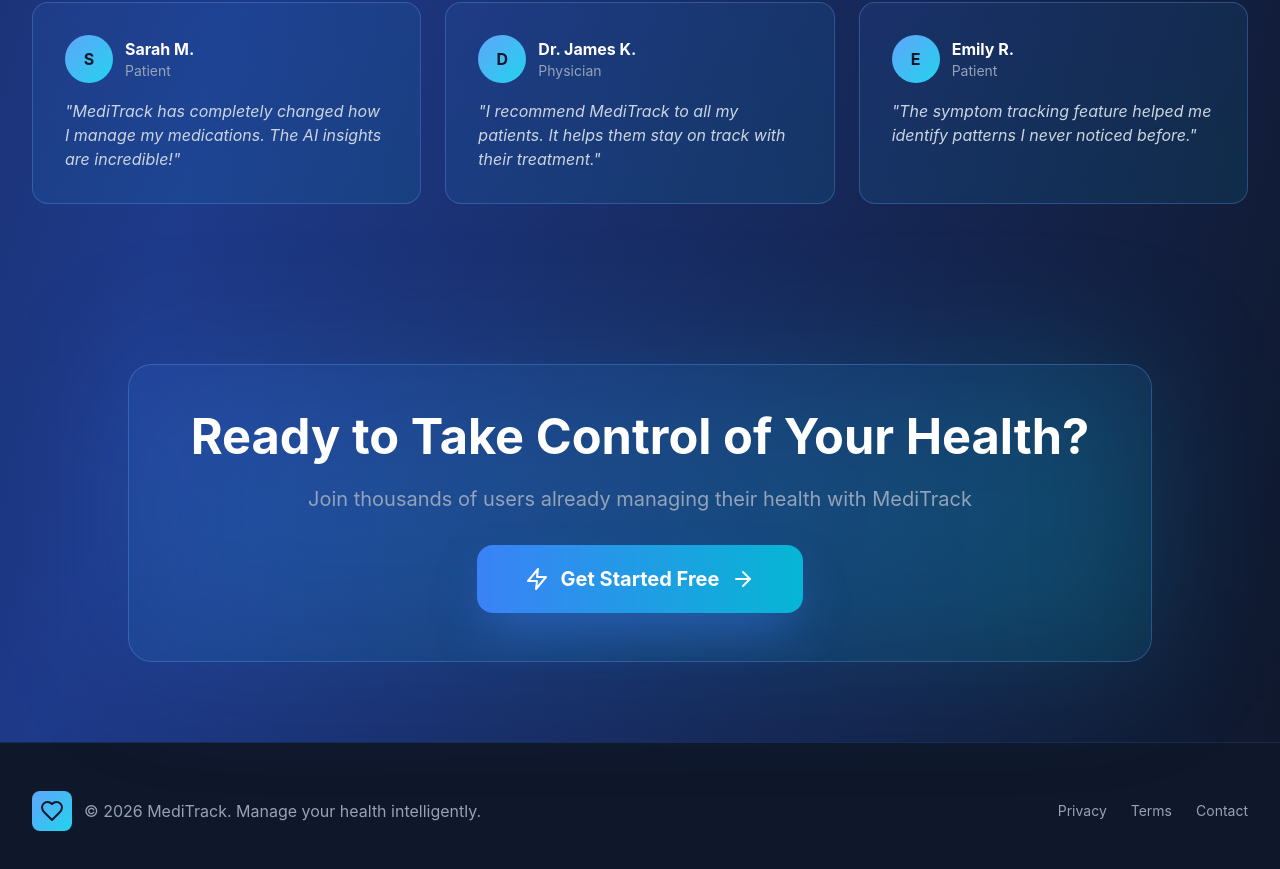
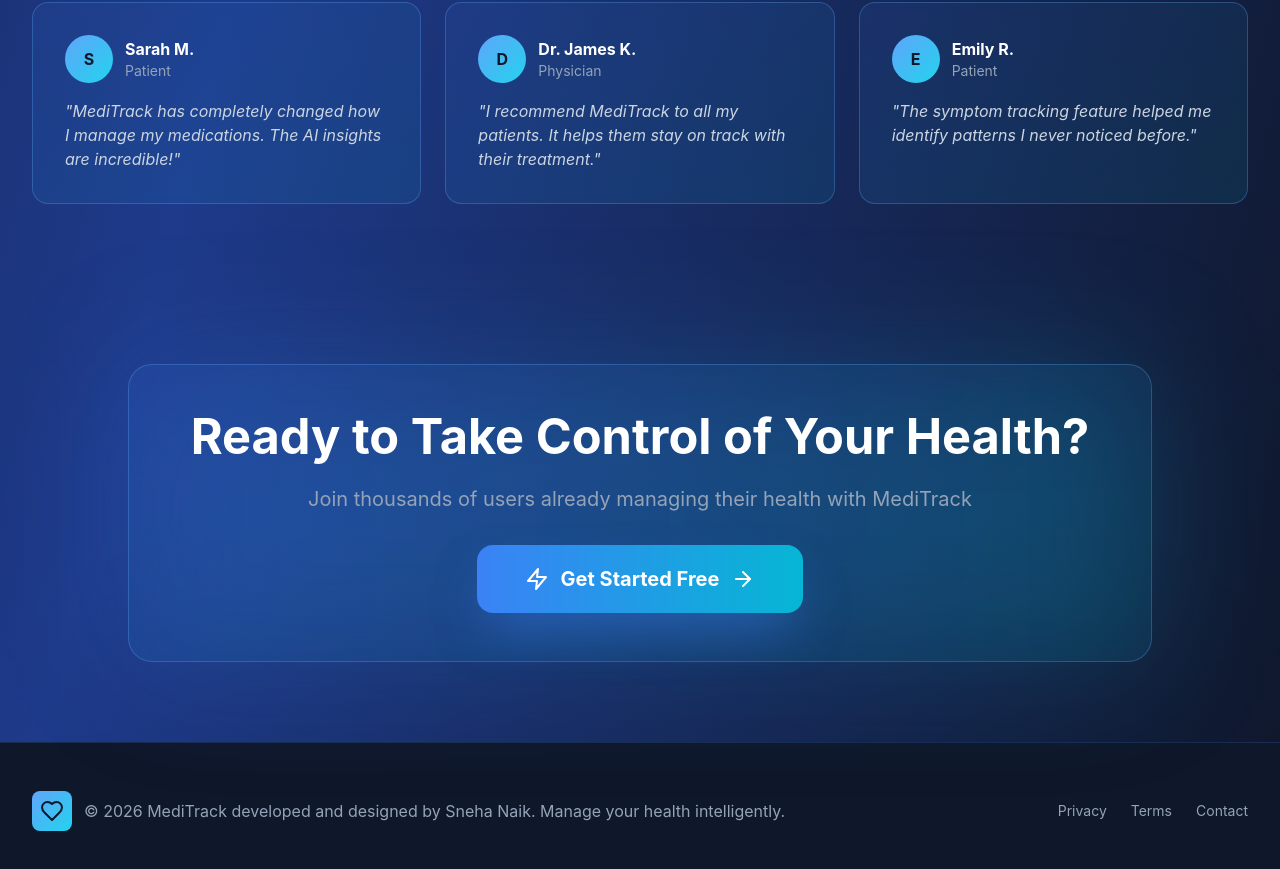
Before and after one commit to sneh1117/MediTrack-frontend, a React (Vite) app: page / in a window 1280 px wide. Shown: the part 4020-4889 px from the top of the page. Built offline with nearby package versions, Linux system fonts and the light colour scheme.

Commit message:
Add Copyright

```diff
--- a/src/LandingPage.jsx
+++ b/src/LandingPage.jsx
@@ -771,7 +771,7 @@
             <div className="w-10 h-10 bg-gradient-to-br from-blue-400 to-cyan-400 rounded-lg flex items-center justify-center">
               <Heart className="w-6 h-6 text-slate-900" />
             </div>
-            <p className="text-slate-400 text-sm sm:text-base">&copy; 2026 MediTrack. Manage your health intelligently.</p>
+            <p className="text-slate-400 text-sm sm:text-base">&copy; 2026 MediTrack developed and designed by Sneha Naik. Manage your health intelligently.</p>
           </div>
 
           <div className="flex gap-4 sm:gap-6 text-xs sm:text-sm">
```
